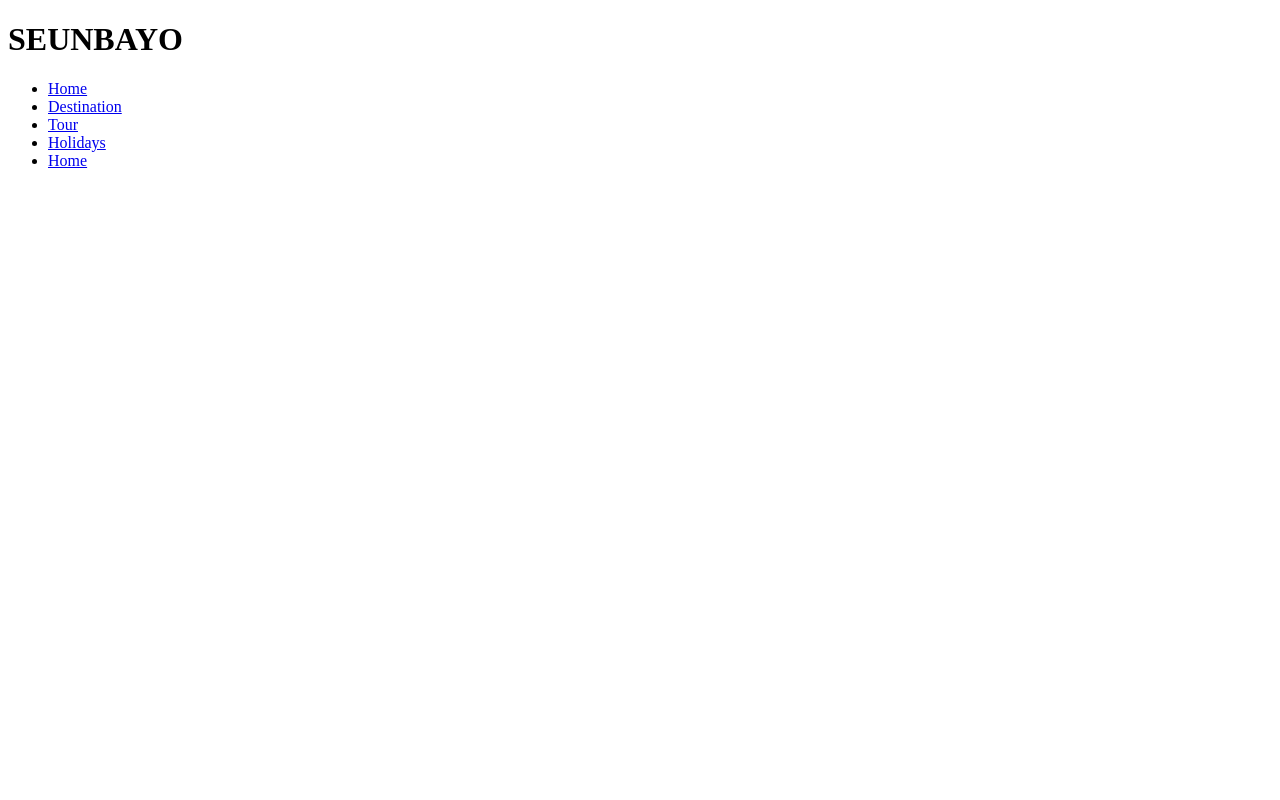
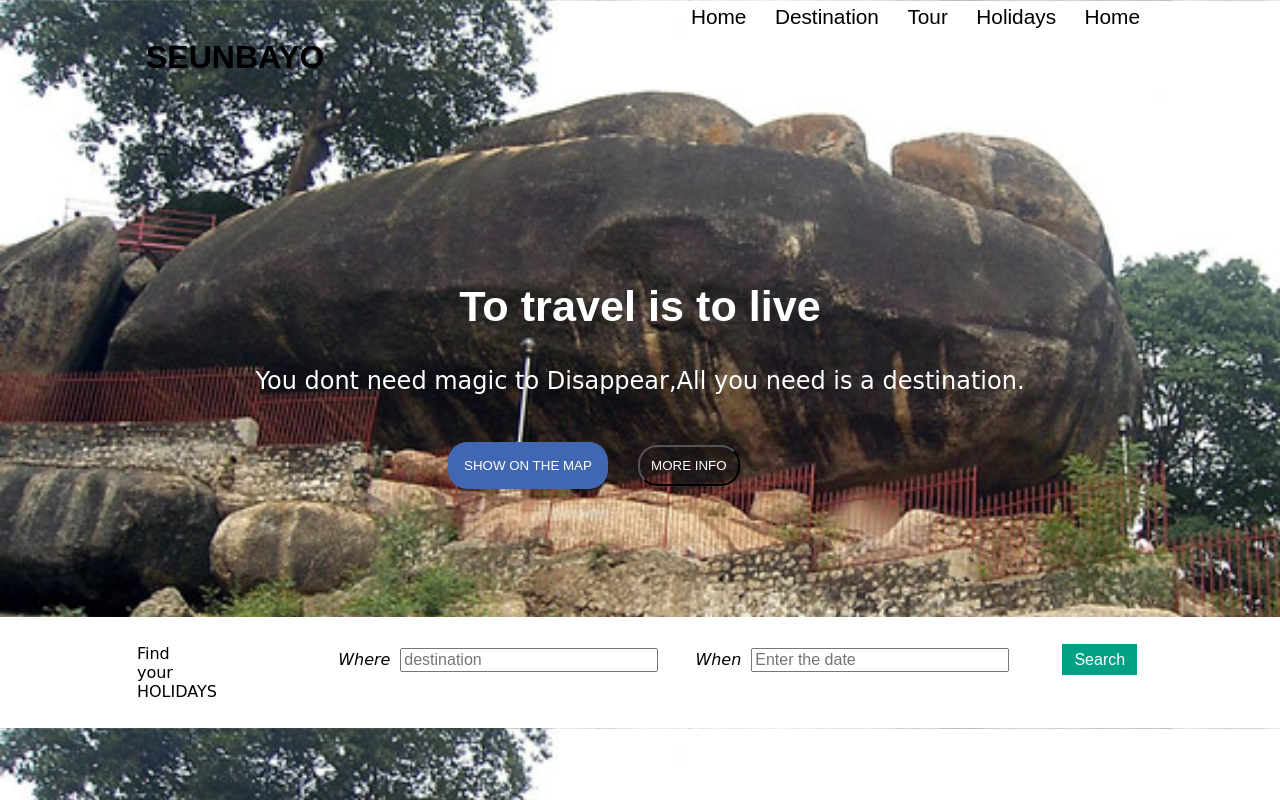
Before and after one commit to seunbayo/cool-travel-website, a plain HTML site: page index.html in a window 1280 px wide. Drawn offline with Linux system fonts and the light colour scheme.

Commit message:
added image folder with some work

```diff
--- a/ctw.css
+++ b/ctw.css
@@ -0,0 +1,121 @@
+body{
+    padding: 0px;
+    margin: 0px;
+    font-family: sans-serif;
+    /* background-color: #dfebf3; */
+    background-image: url(img/Olumo-Rock.jpg);
+    background-size: cover;}
+
+.container{
+    width: 80%;
+    margin: auto;
+    overflow: hidden;
+}
+
+.head{
+    background-color: fff;
+    padding: 18px;
+}
+
+nav ul{
+    margin: 0px;
+    padding: 0px;
+}
+
+nav li{
+    display: inline;
+    padding: 12px;
+    list-style-type: none;
+}
+
+nav li a{
+    text-decoration: none;
+    color: #000;
+    font-family: fantasy;
+    font-size: 1.3rem;
+
+}
+
+head h1{
+    margin: 0px;
+}
+
+.head{
+    float: left;
+}
+
+nav{
+    float: right;
+    margin-top: 5px;
+}
+
+section h2{
+    text-align: center;
+    color: #fff;
+    font-size: 2.7rem;
+    margin-top: 13%;
+}
+
+section p {
+    text-align: center;
+    color: #fff;
+    font-family: cursive;
+    font-size: 1.5rem;
+}
+
+.btn1{
+    margin-left: 35%;
+    padding: 1rem;
+    color: #fff;
+    background-color: #4267b2;
+    border: none;
+    border-radius: 1.2rem;\
+    margin-top: 2%;
+}
+
+.btn2{
+    padding: 0.7rem;
+    color: #fff;
+    background-color: transparent;
+    width: auto;
+    margin-top: 2%;
+    margin-left: 2%;
+    border-radius: 1.2rem;
+
+}
+
+footer{
+    background-color: #fff;
+    padding: 0.7rem;
+    margin-top: 10%;
+    font-family: cursive;
+}
+
+.left{
+    float: left;
+    width: 02%;
+}
+
+.right{
+    float: right;
+    width: 80%;
+    margin-top: 2%;
+}
+
+.right input{
+    margin-left: 0.3rem;
+    margin-right: 2rem;
+    font-size: 1rem;
+    width: 250px;
+}
+
+.btn3{
+    padding: 7px 12px;
+    color: #fff;
+    background-color: #01a185;
+    margin-top: 2%;
+    border: none;
+    margin-left: 2%;
+    text-decoration: none;
+    font-family: sans-serif;
+}
--- a/index.html
+++ b/index.html
@@ -25,8 +25,38 @@
                 </ul>
             </nav>
         </div>
+    </header>
+    <!-- END OF HEADER -->
 
-    </header>
+    <section>
+        <div>
+            <h2>To travel is to live</h2>
+            <p>You dont need magic to Disappear,All you need is a destination.</p>
+            <button class="btn1">SHOW ON THE MAP</button>
+            <button class="btn2">MORE INFO</button>
+
+        </div>
+    </section>
+<!-- END OF SECTION -->
+<!-- FOOTER -->
+    <footer>
+        <div class="container">
+            <div class="left">
+                <p>Find your <br>HOLIDAYS </p>
+            </div>
+            <div class="right">
+                <i>Where</i>
+                <input type="text" name="" id="destination" placeholder="destination">
+                <i>When</i>
+
+                <input type="text" name="" id="date" placeholder="Enter the date">
+                <a href="#" type="button" class="btn3">Search</a>
+
+            </div>
+        </div>
+    </footer>
+
+
 
 </body>
 </html>
```
Also changed, not shown: img/Aso-Rock.jpg (added), img/Obudu-Ranch.jpg (added), img/Olumo-Rock.jpg (added), img/The-spring-hotels.ng_-1024x340.jpg (added), img/agodi6-1024x576.jpg (added), img/kajuru11.jpg (added), img/lekki-conservation-centre-OPARABOY.jpg (added), img/nike4.jpg (added), img/yankari-game-reserve-1024x683.jpg (added), img/zuma-rock.jpg (added).
